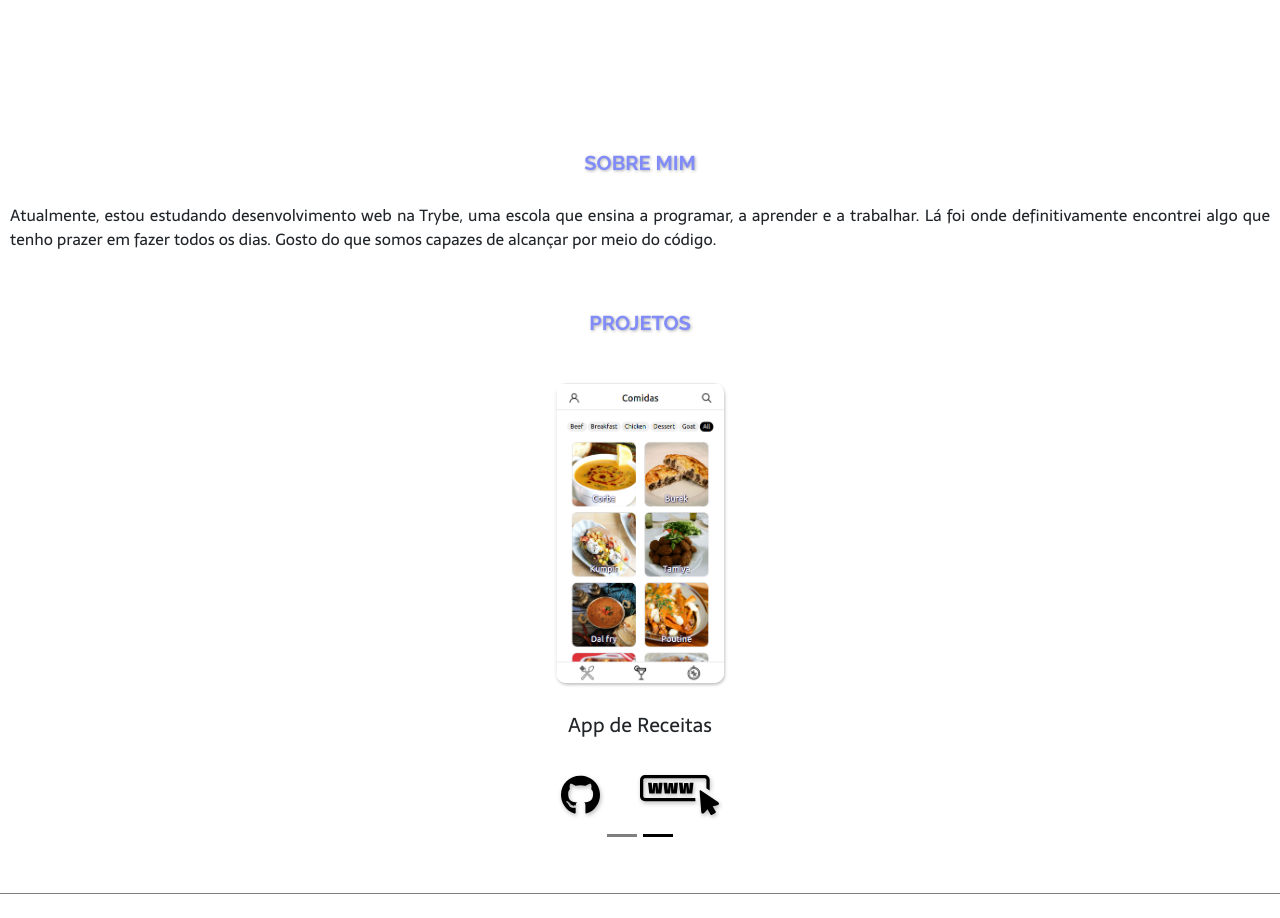
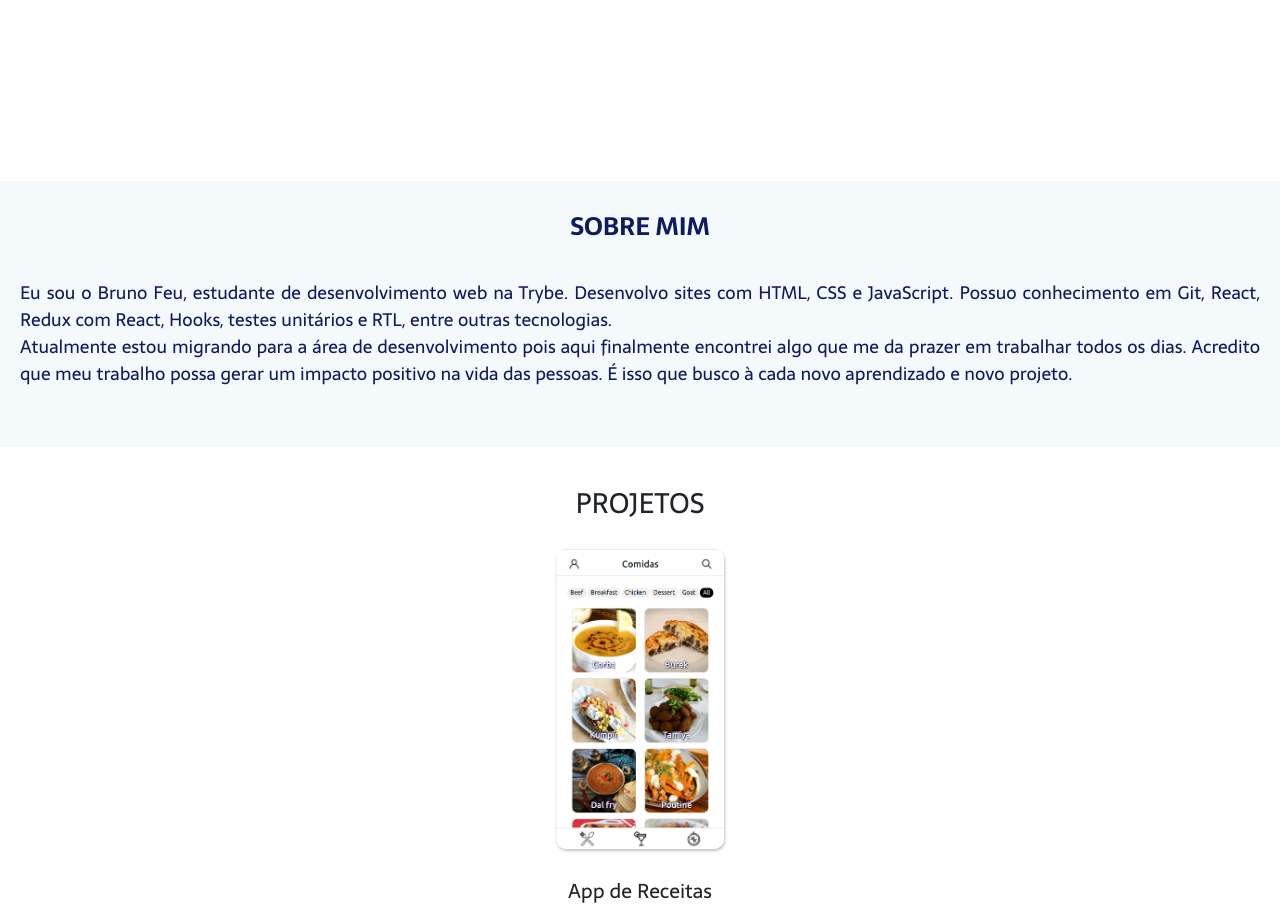
Before and after one commit to brunofeu/brunofeu.github.io, a React (Create React App) app in the folder portfolio/: page / in a window 1280 px wide. Shown: the part 1020-1938 px from the top of the page. Built offline with nearby package versions, Linux system fonts and the light colour scheme.

Commit message:
adiciona transição no texto about me

```diff
--- a/portfolio/src/Components/About.jsx
+++ b/portfolio/src/Components/About.jsx
@@ -41,10 +41,14 @@ function About() {
       <div className="hide">
         <p className="about-quote" id="about-quote"><em>“Seja curioso. Leia de tudo. Tente coisas novas. O que as pessoas chamam de inteligência se resume a curiosidade.”</em> — Aaron Swartz</p>
       </div>
-        <h3 className=" main-text-area">SOBRE MIM</h3>
+      <div className="about-me">
+
+        <h3 className="about-me-title">SOBRE MIM</h3>
         <p className="about-me-text">
-        Atualmente, estou estudando desenvolvimento web na Trybe, uma escola que ensina a programar, a aprender e a trabalhar. Lá foi onde definitivamente encontrei algo que tenho prazer em fazer todos os dias. Gosto do que somos capazes de alcançar por meio do código.
+          Eu sou o Bruno Feu, estudante de desenvolvimento web na Trybe. Desenvolvo sites com HTML, CSS e JavaScript. Possuo conhecimento em Git, React, Redux com React, Hooks, testes unitários e RTL, entre outras tecnologias.
+          <br/> Atualmente estou migrando para a área de desenvolvimento pois aqui finalmente encontrei algo que me da prazer em trabalhar todos os dias. Acredito que meu trabalho possa gerar um impacto positivo na vida das pessoas. É isso que busco à cada novo aprendizado e novo projeto.
         </p>
+      </div>
     </div>
   )
 }
--- a/portfolio/src/index.css
+++ b/portfolio/src/index.css
@@ -192,40 +192,36 @@ body.blockSiteScrolling {
 }
 
 .hide {
-  height: 350px;
-/*
-  width: 100px;
-  height: 100px;
-  background: red;
-  */
+  height: 400px;
 }
 
 .about-quote {
   padding: 150px 30px;
-
   transition: all .5s linear .5s ;
+  font-size: 18px;
 }
 
 .about-quote.hide-text {
   opacity: 0;
 }
 
+.about-me {
+  background-color: rgb(244, 249, 252);
+}
 
-.main-text-area{
-  /* text-violet-800 xl:text-black xl:text-left xl:text-lg font-bold pt-10 pb-6 xl:py-10 */
-
-  font-size: 20px;
-  font-family: 'Raleway', sans-serif;
+.about-me-title{
+  font-size: 25px;
   font-weight: 700;
-  color: rgb(129, 140, 248);
-  text-shadow: 1px 1px 3px rgba(58, 58, 58,.4);
-  padding: 20px 0;
+  color: rgb(15, 27, 97);
+  padding: 30px;
 }
 
 .about-me-text {
   text-align: justify;
-  padding: 0 10px;
+  padding: 0 20px 60px;
   margin-bottom: 40px;
+  color: rgb(15, 27, 97);
+  font-size: 18px;
 }
 
 .projects-container {
```
